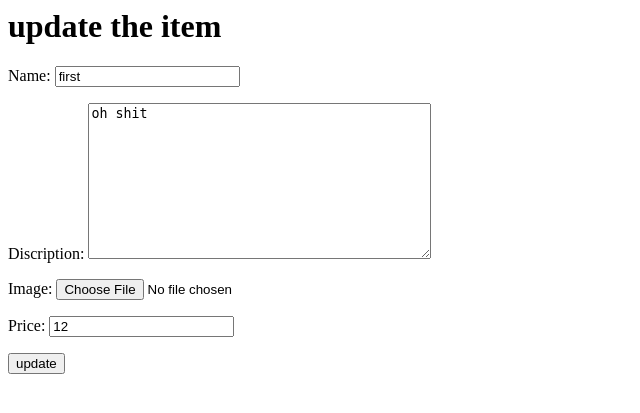
After one commit to javadnr/ecommerce, a Django app: page /update/2 in a window 1280 px wide. The commit adds this page. Shown: the top 413 px of the page, without its empty margins (0-640 px from the left). Run offline with Django 4.2, Linux system fonts and the light colour scheme; data comes from the database, SQL or seed files in the repository; both versions use the stored data as it was after the commit.

Commit message:
crud procces added

```diff
--- a/ecommerce/urls.py
+++ b/ecommerce/urls.py
@@ -21,7 +21,6 @@ from django.conf.urls.static import static
 
 urlpatterns = [
     path('admin/', admin.site.urls),
-    # path('',include('users.urls')),
     path('',include('stuff.urls')),
     path('profile/',include('usrprof.urls')),
     path('accounts/', include('allauth.urls')),
--- a/stuff/models.py
+++ b/stuff/models.py
@@ -4,7 +4,7 @@ from django.urls import reverse
 class Item(models.Model):
     name = models.CharField(max_length=200)
     discription = models.TextField()
-    image = models.ImageField(upload_to='image/')
+    image = models.ImageField(upload_to='image/',null=True, blank = True, default='default.jpg')
     price =models.IntegerField()
     date_added = models.DateTimeField(auto_now_add=True)
 
--- a/stuff/urls.py
+++ b/stuff/urls.py
@@ -1,8 +1,11 @@
 from django.urls import path
-from .views import ItemListView, ItemDetailView
+from .views import ItemListView, ItemDetailView, ItemDeleteView,ItemCreateView, ItemUpdateView
 
 urlpatterns = [
-    path('',ItemListView.as_view(),name='home'),
+    path('',ItemListView.as_view(),name='list'),
     path('detail/<int:pk>/',ItemDetailView.as_view(),name='item_detail'),
+    path('delete/<int:pk>/',ItemDeleteView.as_view(),name='delete'),
+    path('create_item',ItemCreateView.as_view(),name='create_item'),
+    path('update/<int:pk>',ItemUpdateView.as_view(),name='update_item'),
 
 ]
--- a/stuff/views.py
+++ b/stuff/views.py
@@ -1,5 +1,6 @@
-from django.views.generic import ListView, DetailView
+from django.views.generic import ListView, DetailView, DeleteView, UpdateView, CreateView
 from .models import Item
+from django.urls import reverse_lazy
 
 class ItemListView(ListView):
     model = Item
@@ -10,3 +11,19 @@ class ItemDetailView(DetailView):
     model = Item
     template_name = 'stuff/detail.html'
     context_object_name = 'item'
+
+class ItemDeleteView(DeleteView):
+    model = Item
+    template_name = 'stuff/delete.html'
+    success_url = reverse_lazy('list')
+
+class ItemCreateView(CreateView):
+    model = Item
+    template_name = 'stuff/create_item.html'
+    success_url = reverse_lazy('list')
+    fields = '__all__'
+
+class ItemUpdateView(UpdateView):
+    model = Item
+    template_name = 'stuff/update_item.html'
+    fields = '__all__'
--- /dev/null
+++ b/templates/stuff/create_item.html
@@ -0,0 +1,6 @@
+<form action="" method="post">
+    <h1>create an item</h1>
+    {% csrf_token %}
+    {{form.as_p}}
+    <button type="submit">create</button>
+</form>
--- /dev/null
+++ b/templates/stuff/delete.html
@@ -0,0 +1,6 @@
+<form action="" method="post">
+    <p>are you sure to delete the item?</p>
+    {% csrf_token %}
+    {{form.as_p}}
+    <button type="submit">delete</button>
+</form>
--- a/templates/stuff/list.html
+++ b/templates/stuff/list.html
@@ -15,6 +15,7 @@
 {% endif %}
 
 <a href="{% url 'profile' %}">profile</a> <hr>
+<a href="{% url 'create_item' %}">add item</a>
 
 
 
--- /dev/null
+++ b/templates/stuff/update_item.html
@@ -0,0 +1,6 @@
+<form action="" method="post">
+    <h1>update the item</h1>
+    {% csrf_token %}
+    {{form.as_p}}
+    <button type="submit">update</button>
+</form>
```
Also changed, not shown: templates/stuff/detail.html (+8 -0 lines), db.sqlite3, stuff/migrations/0002_alter_item_image.py (added).
